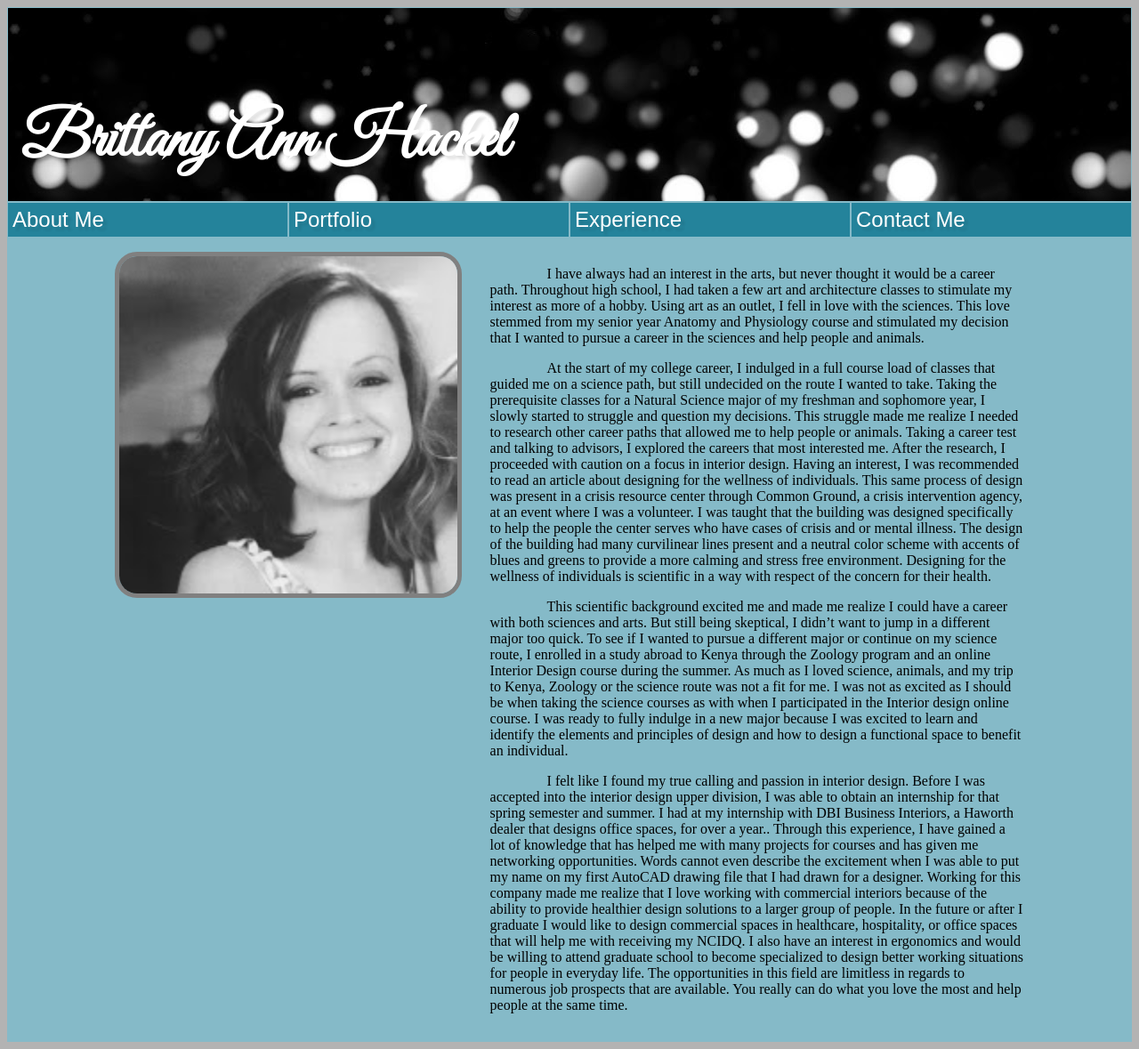
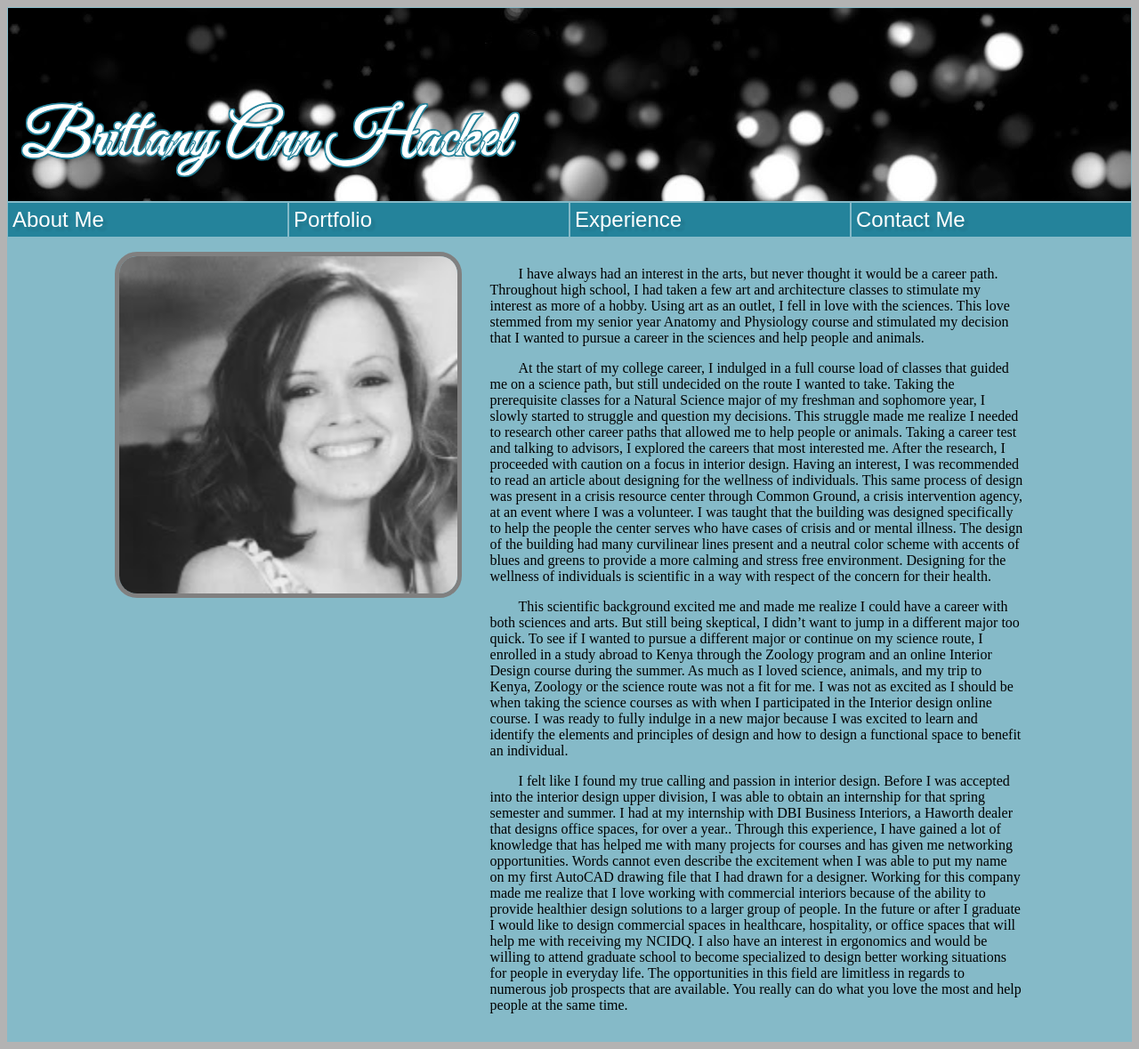
Before and after one commit to erskin19/MI362FinalProject, a PHP site: page / in a window 1280 px wide. Shown: the whole page at 89% size. Run offline with PHP 8.4, Linux system fonts and the light colour scheme; some libraries are stand-ins or nearby versions.

Commit message:
changed header text

```diff
--- a/css/main.css
+++ b/css/main.css
@@ -42,7 +42,7 @@ h2{
 }
 
 p {
-    text-indent: 4em;
+    text-indent: 2em;
 }
 
 
@@ -61,7 +61,14 @@ header h1{
     margin-bottom: 0;
     margin-top: .25em;
     font-family: 'Great Vibes', Helvetica, sans-serif;
-    text-shadow: 4px 4px 3px rgba(0,0,0,0.1);
+    /* WebKit (Safari/Chrome) Only */
+    -webkit-text-stroke: 1px #24839B;
+    text-shadow: 4px 4px 3px rgba(0,0,0,0.1),
+        -1px -1px 0 #24839B,
+        1px -1px 0 #24839B,
+        -1px  1px 0 #24839B,
+        1px  1px 0 #24839B;
+
 }
 
 #tabs{
```
